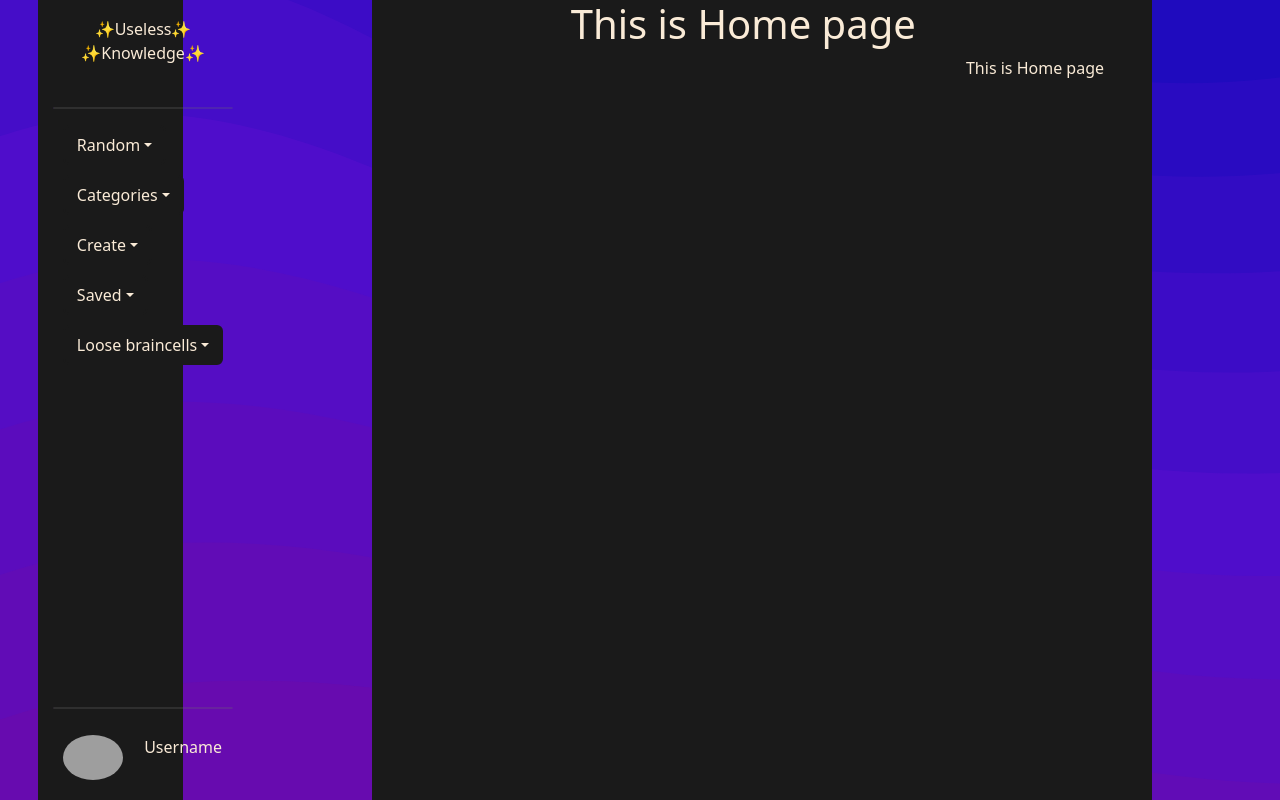
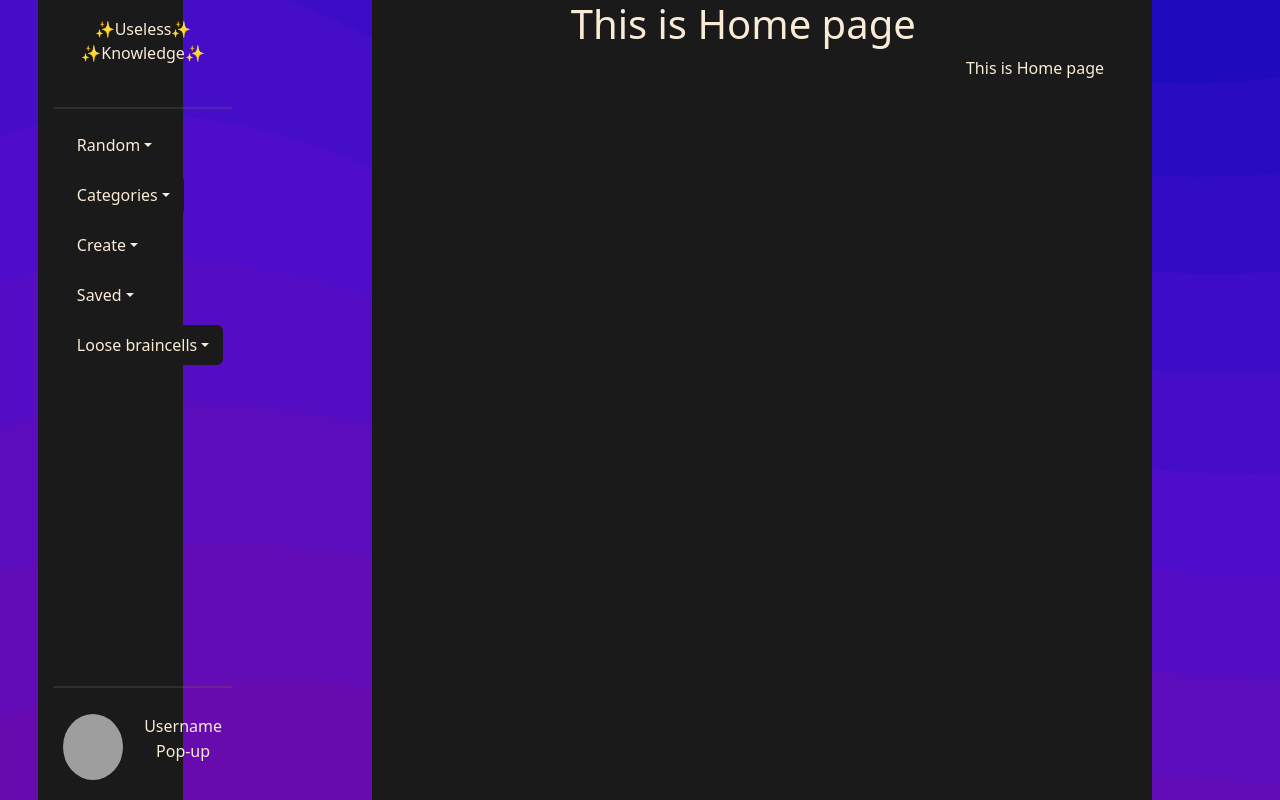
Before and after one commit to jakublela/useless-knowledge, a React (Create React App) app: page / in a window 1280 px wide. Built offline with nearby package versions, Linux system fonts and the light colour scheme; grey boxes are pictures that could not be loaded.

Commit message:
Overlay 0.1

```diff
--- a/src/modules/sidebar/sidebar.css
+++ b/src/modules/sidebar/sidebar.css
@@ -99,3 +99,12 @@ img{
     background: none;
     border-radius: 50%;
 }
+
+.login{
+    background: none;
+    border: none !important;
+}
+
+.login:hover{
+    color: rgb(122, 115, 104);
+}
--- a/src/modules/sidebar/sidebar.js
+++ b/src/modules/sidebar/sidebar.js
@@ -1,10 +1,13 @@
-import React from 'react';
-import {Dropdown, DropdownButton, Nav} from 'react-bootstrap';
+import React, {useState, useRef} from 'react';
+import {Dropdown, DropdownButton, Nav, Overlay, Button} from 'react-bootstrap';
 import './sidebar.css';
 import pfp from './default_pfp.jpg';
 import { useNavigate } from 'react-router-dom';
 
 const Sidebar = props => {
+    const [show, setShow] = useState(false);
+    const target = useRef(null);
+
     return (
         <Nav className="sidebar-sticky">
             <nav className="sidebar">
@@ -31,7 +34,33 @@ const Sidebar = props => {
                     <hr/>
                     <div className="user-info">
                         <img src={pfp} className="user" alt="pfp"/>
-                        <p className="user">Username</p>
+                        <p className="user">
+                            Username<br/>
+                            <button variant="danger" ref={target} onClick={() => setShow(!show)} className="login">Pop-up</button>
+                            <Overlay target={target.current} show={show} placement="top">
+                                {({
+                                    placement: _placement,
+                                    arrowProps: _arrowProps,
+                                    show: _show,
+                                    popper: _popper,
+                                    hasDoneInitialMeasure: _hasDoneInitialMeasure,
+                                    ...props
+                                }) => (
+                                    <div {...props}
+                                        style={{
+                                            position: 'absolute',
+                                            backgroundColor: 'rgba(255, 100, 100, 0.85',
+                                            padding: '2px 10px',
+                                            color: 'white',
+                                            borderRadius: 3,
+                                            ...props.style,
+                                        }}>
+                                        Simple Tooltipen
+                                    </div>
+                                    )
+                                }
+                            </Overlay>
+                        </p>
                     </div>
                 </footer>
             </nav>
```
